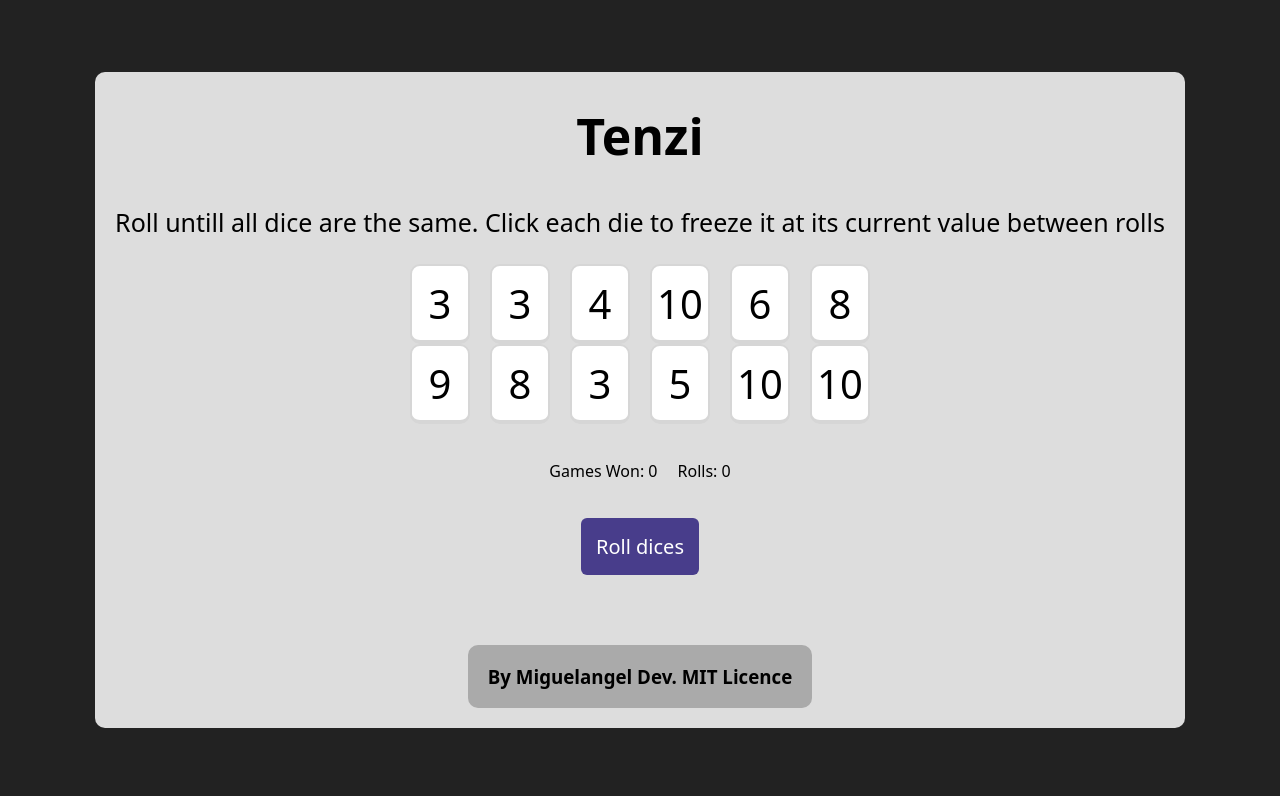
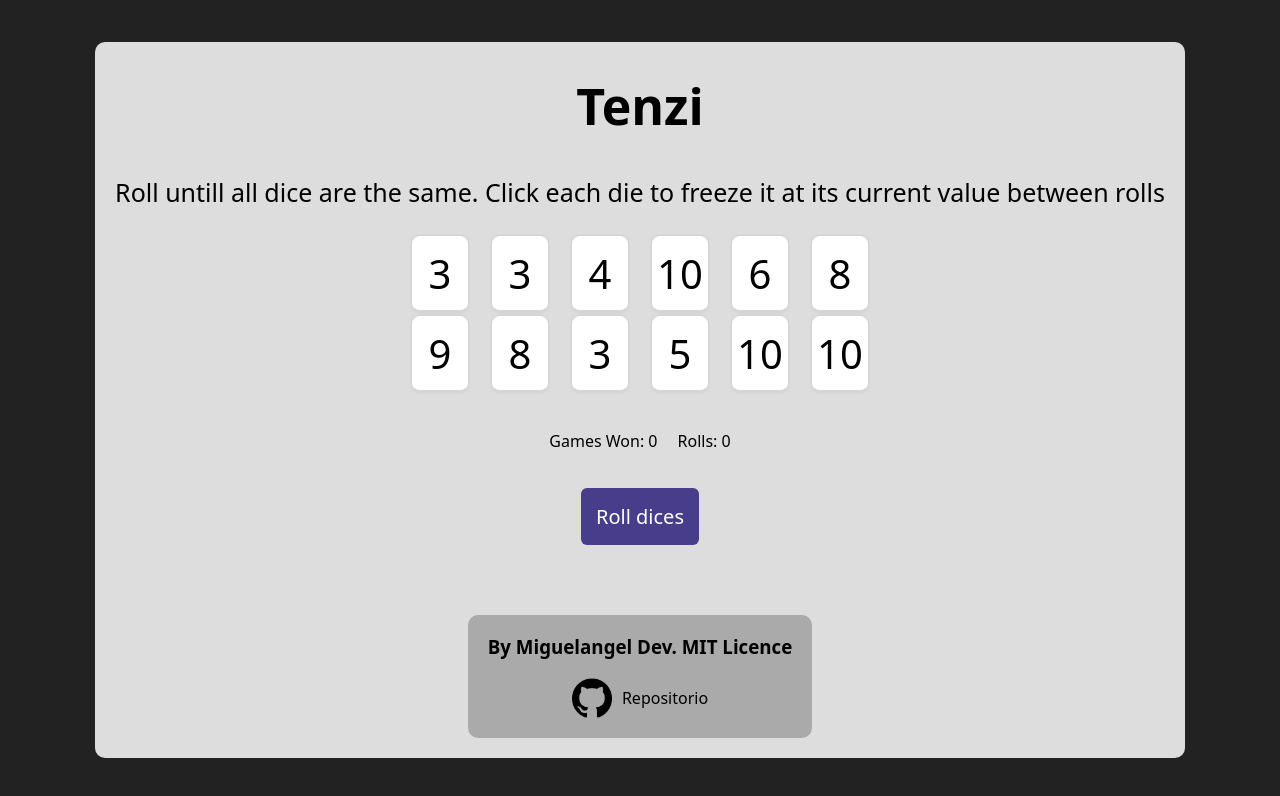
Before and after one commit to Jeiner333/tenzi-game, a React (Vite) app: page / in a window 1280 px wide. Shown: the top 796 px of the page. Built offline with nearby package versions, Linux system fonts and the light colour scheme.

Commit message:
Repo add

```diff
--- a/src/components/Footer.jsx
+++ b/src/components/Footer.jsx
@@ -1,7 +1,24 @@
+import github_icon from "/public/assets/github-logo.png";
+
 export default function Footer() {
     return (
         <footer className="app-footer">
             <h3>By Miguelangel Dev. MIT Licence</h3>
+            <div className="repo-div">
+                <img
+                    className="github-logo"
+                    src={github_icon}
+                    alt="github logo"
+                />
+                <span>
+                    <a
+                        className="repo-link"
+                        href="https://github.com/Jeiner333/tenzi-game"
+                    >
+                        Repositorio
+                    </a>
+                </span>
+            </div>
         </footer>
     );
 }
--- a/src/components/Main.jsx
+++ b/src/components/Main.jsx
@@ -16,7 +16,6 @@ export default function Main() {
     ) {
         setWin(true);
         setWins((prev) => prev + 1);
-        setRolls(0);
     }
 
     function randomDices(prev) {
@@ -67,6 +66,7 @@ export default function Main() {
 
     function newGame() {
         setWin(false);
+        setRolls(0);
         setDices(undefined);
         setDices(randomDices);
     }
--- a/src/styles/main.css
+++ b/src/styles/main.css
@@ -113,10 +113,30 @@ body {
 }
 
 .app-footer {
+    display: flex;
+    flex-direction: column;
+    align-items: center;
     margin-top: 70px;
     background-color: #aaa;
     padding: 0 20px;
     border-radius: 10px;
+}
+
+.github-logo {
+    width: 40px;
+}
+
+.repo-link {
+    color: black;
+    text-decoration: none;
+}
+
+.repo-div {
+    display: flex;
+    justify-content: center;
+    align-items: center;
+    margin-bottom: 20px;
+    gap: 10px;
 }
 
 @media (max-width: 550px) {
```
Also changed, not shown: public/assets/github-logo.png (added).
